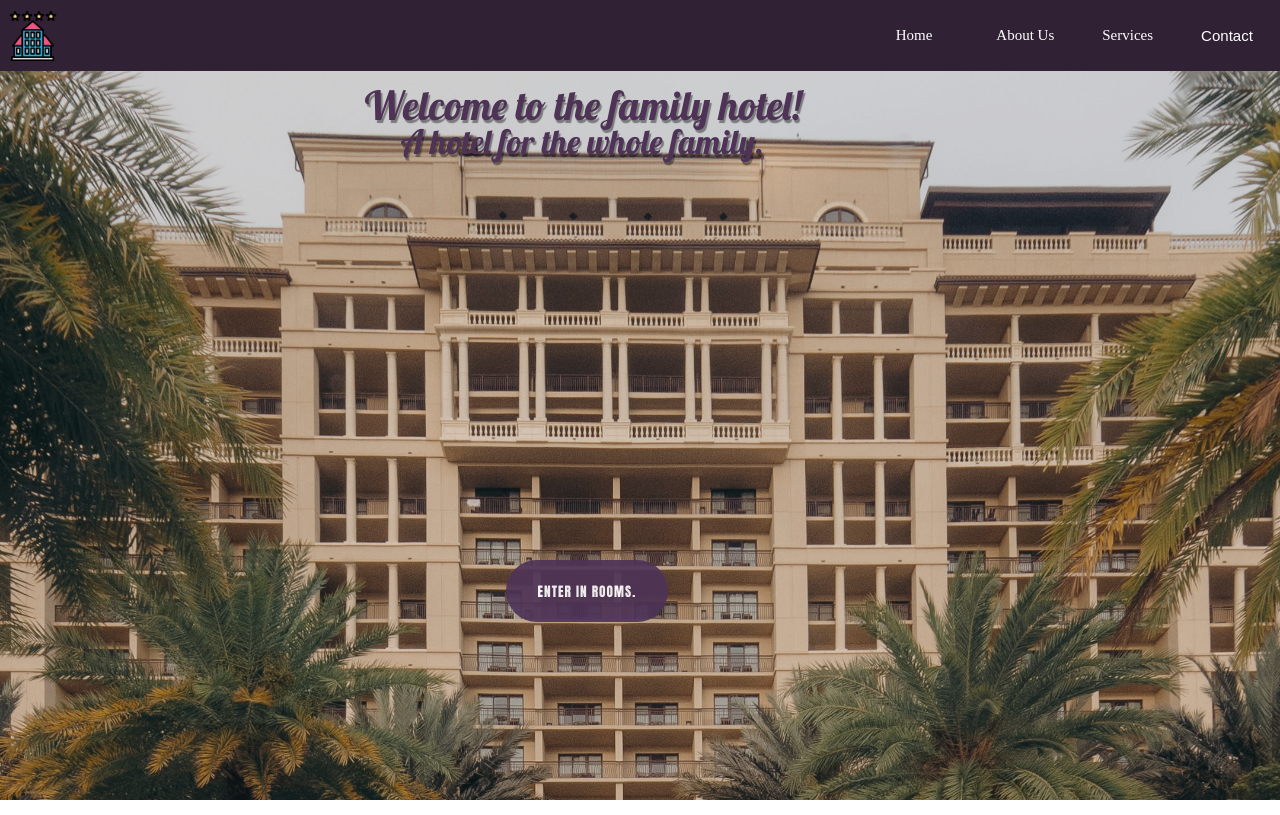
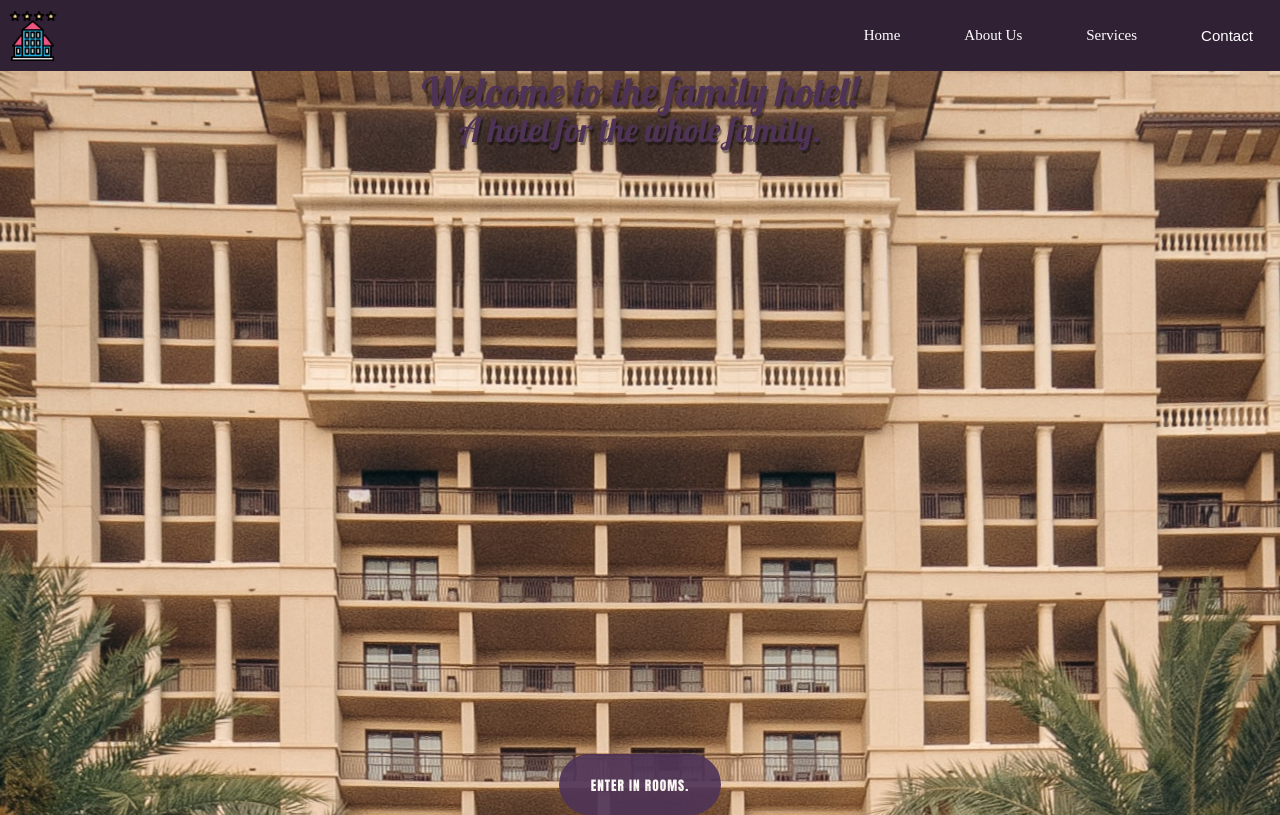
Before and after one commit to Dudow/hotel-1, a plain HTML site: page index.html in a window 1280 px wide. Drawn offline with Linux system fonts and the light colour scheme; a web font is replaced by a local one.

Commit message:
feat: helping alexey

```diff
--- a/index.html
+++ b/index.html
@@ -14,27 +14,26 @@
     <title>Family Hotel</title>
   </head>
   <body>
-    <div>
+    <div class="content">
       <header>
-        <nav class="navegation">
+        <nav class="navigation">
           <img class="logo-img" src="./Icons/hotel.png" alt="" />
           <div class="list"></div>
           <ul class="menu-nav">
-            <li class="home">Home</li>
-            <li class="about">About Us</li>
-            <li class="services">Services</li>
+            <li class="menuItem">Home</li>
+            <li class="menuItem">About Us</li>
+            <li class="menuItem">Services</li>
             <button class="contact"><li>Contact</li></button>
           </ul>
         </nav>
-        <div class="div-img">
-          <img src="./imgs/hotel.jpg" alt="" />
-        </div>
-        <div class="apresentation">
+      </header>
+      <div class="presentation">
+        <div class="mainTitle">
           <h1>Welcome to the family hotel!</h1>
           <h2>A hotel for the whole family.</h2>
-          <button class="room">Enter in rooms.</button>
         </div>
-      </header>
+        <button class="room">Enter in rooms.</button>
+      </div>
     </div>
   </body>
 </html>
--- a/style.css
+++ b/style.css
@@ -1,24 +1,20 @@
-@import url('https://fonts.googleapis.com/css2?family=Anton&family=Lobster&family=Playfair+Display:ital@1&display=swap');
+@import url("https://fonts.googleapis.com/css2?family=Anton&family=Lobster&family=Playfair+Display:ital@1&display=swap");
 
 * {
   margin: 0;
   padding: 0;
 }
 
-header {
-  width: 100%;
-  height: 100vh;
-  overflow: hidden;
-  position: relative;
-
+body {
+  min-height: 100vh;
 }
 
-.navegation {
+.navigation {
   color: white;
   background: #302135;
   display: flex;
   justify-content: space-between;
-  padding: .5rem;
+  padding: 0.5rem;
   align-items: center;
 }
 
@@ -27,32 +23,32 @@ header {
   list-style: none;
   gap: 2rem;
   align-items: center;
-  padding: .2rem;
+  padding: 0.2rem;
 }
 
-.home {
+.menuItem {
   padding: 1rem;
   font-size: 15px;
-  border:none;
+  border: none;
 }
-.home:hover {
- color: gold;
- cursor: pointer;
+.menuItem:hover {
+  color: gold;
+  cursor: pointer;
 }
 
 .about {
   padding: 1rem;
   font-size: 15px;
-  border:none;
+  border: none;
 }
 .about:hover {
- cursor: pointer;
+  cursor: pointer;
   color: gold;
 }
 
 .services {
   font-size: 15px;
-  border:none;
+  border: none;
 }
 .services:hover {
   cursor: pointer;
@@ -62,19 +58,19 @@ header {
 .contact {
   padding: 1rem;
   font-size: 15px;
-  border:none;
+  border: none;
   background: #302135;
   color: white;
 }
 
 .contact:hover {
- cursor: pointer;
- color: gold;
+  cursor: pointer;
+  color: gold;
 }
 
 .menu-nav button {
-    border-radius: 2px;
-    border:none;
+  border-radius: 2px;
+  border: none;
 }
 
 .menu-nav button:hover {
@@ -84,75 +80,84 @@ header {
 .div-img {
   width: 100%;
   height: 100vh;
-  overflow: hidden;
-  background-color: rgba(0, 0, 0, .8);
+  background-color: rgba(0, 0, 0, 0.8);
 }
 
 .div-img img {
   width: 100%;
   height: 100%;
   object-fit: cover;
-  opacity: .8;
+  opacity: 0.8;
 }
 
-@keyframes enter {
-    0% {
-      transform: translateX(25rem) rotateX(-35deg);
-      opacity: 0;
-    }
-    100% {
-      transform: translateX(0) rotateX(0);
-   opacity: 100%;
-    }
+.content {
+  min-height: 100vh;
 }
 
-.apresentation h1 {
+.presentation {
+  width: 100%;
+  height: 93vh;
+  background-image: url("./imgs/hotel.jpg");
+  background-size: auto;
+  background-position: center;
+  display: flex;
+  align-items: center;
+  flex-direction: column;
+  justify-content: space-between;
+}
+
+.presentation h1 {
   animation: enter 2s;
-  left: 28.5%;
-  top: 10%;
-  position: absolute;
-  font-family: 'Lobster', serif;
+  font-family: "Lobster", serif;
   font-weight: 400;
   color: #4e3357;
   opacity: 100%;
-  margin-bottom: .1rem;
+  margin-bottom: 0.1rem;
   font-size: 2.5rem;
-  text-shadow: .1rem .2rem 1px rgba(0, 0, 0, .4)
+  text-shadow: 0.1rem 0.2rem 1px rgba(0, 0, 0, 0.4);
 }
 
-.apresentation h2 {
-  top: 15%;
-  left: 31.3%;
-  position: absolute;
+.presentation h2 {
   animation: enter 2s;
-  font-family: 'lobster', serif;
+  font-family: "lobster", serif;
   font-weight: 400;
   color: #4e3357;
   margin-bottom: 1rem;
   font-size: 2.1rem;
-  text-shadow: .1rem .2rem 1px rgba(0, 0, 0, .4)
+  text-shadow: 0.1rem 0.2rem 1px rgba(0, 0, 0, 0.4);
+}
+
+.mainTitle {
+  max-width: 500px;
+  margin: 0;
+  text-align: center;
 }
 
 .room {
-  position: absolute;
-  top: 70%;
-  left: 39.5%;
   padding: 1.3rem 2rem;
   border-radius: 100rem;
   background-color: #4e3357;
   color: white;
-  font-family: 'Anton', sans-serif;
+  font-family: "Anton", sans-serif;
   letter-spacing: 1px;
   border: none;
   animation: enterButton 3s;
   text-transform: uppercase;
-  opacity: .9;
+  opacity: 0.9;
 }
 
 .room:hover {
   cursor: pointer;
   color: gold;
+}
 
+.logo-img {
+  display: flex;
+  height: 50px;
+}
+
+.logo-img:hover {
+  cursor: pointer;
 }
 
 @keyframes enterButton {
@@ -162,15 +167,34 @@ header {
   }
   100% {
     transform: translateY(0) rotateY(0);
- opacity: .9;
+    opacity: 0.9;
   }
 }
 
-.logo-img {
-  display:flex;
-  height: 50px;
+@keyframes enter {
+  0% {
+    transform: translateX(25rem) rotateX(-35deg);
+    opacity: 0;
+  }
+  100% {
+    transform: translateX(0) rotateX(0);
+    opacity: 100%;
+  }
 }
 
-.logo-img:hover {
-  cursor: pointer;
+article,
+aside,
+details,
+figcaption,
+figure,
+footer,
+header,
+hgroup,
+menu,
+nav,
+section {
+  display: block;
 }
+body {
+  line-height: 1;
+}
```
